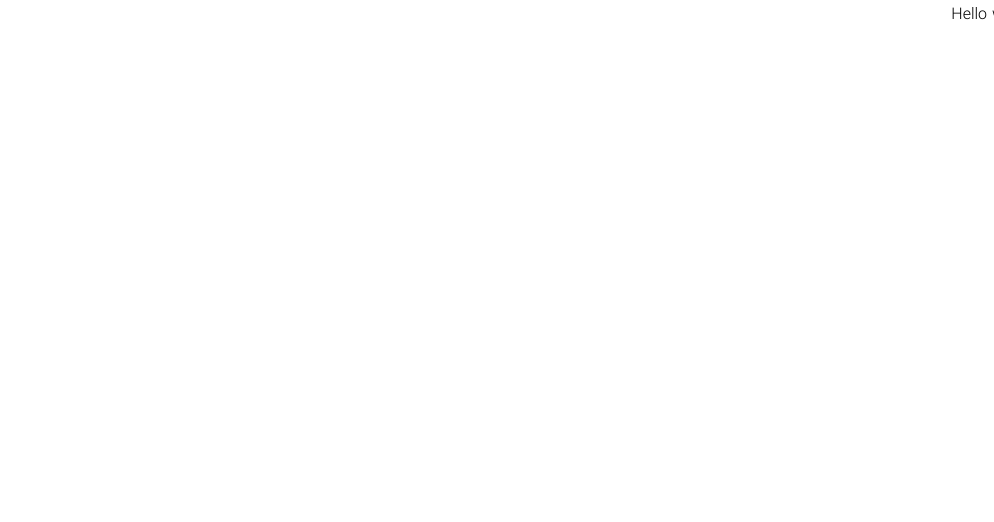
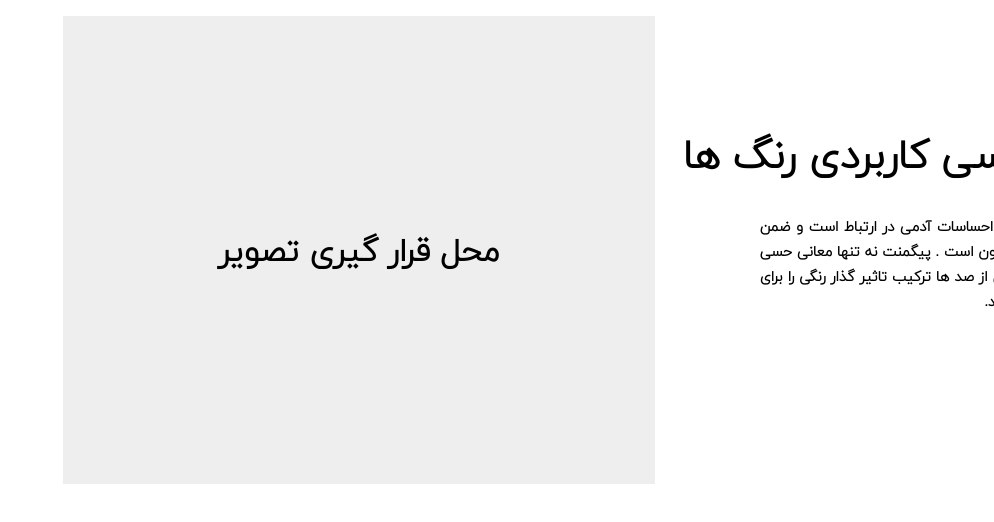
Before and after one commit to neginsoleimani/pigment, a React (Create React App) app: page / in a window 1280 px wide. Shown: the top 522 px of the page, without its empty margins (286-1280 px from the left). Built offline with nearby package versions, Linux system fonts and the light colour scheme.

Commit message:
Update App.js

```diff
--- a/src/App.js
+++ b/src/App.js
@@ -1,8 +1,9 @@
+import Homepage from "./Pages/Homepage/Homepage";
 
 function App() {
   return (
     <>
-        Hello world
+     <Homepage/>
     </>
   );
 }
```
